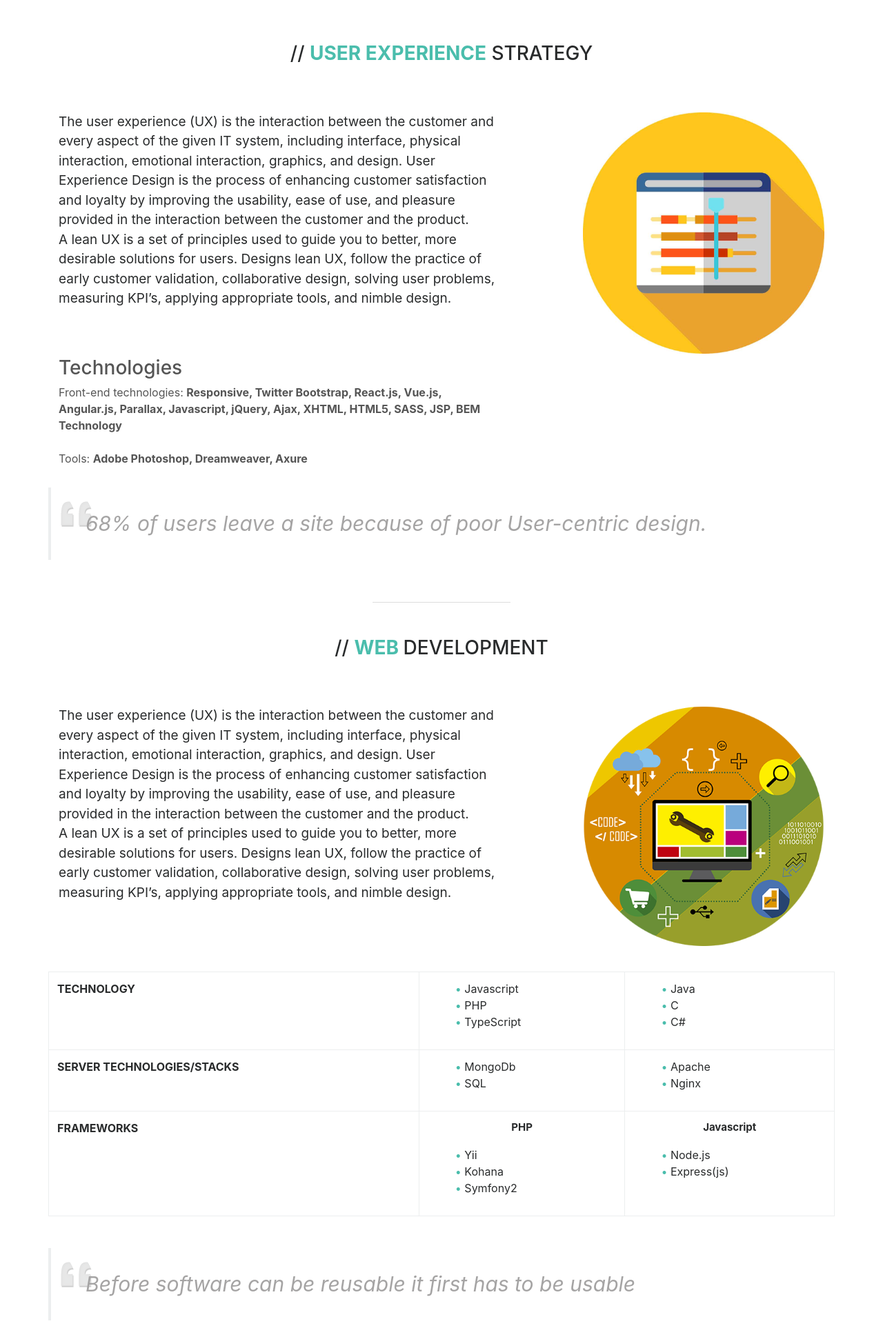
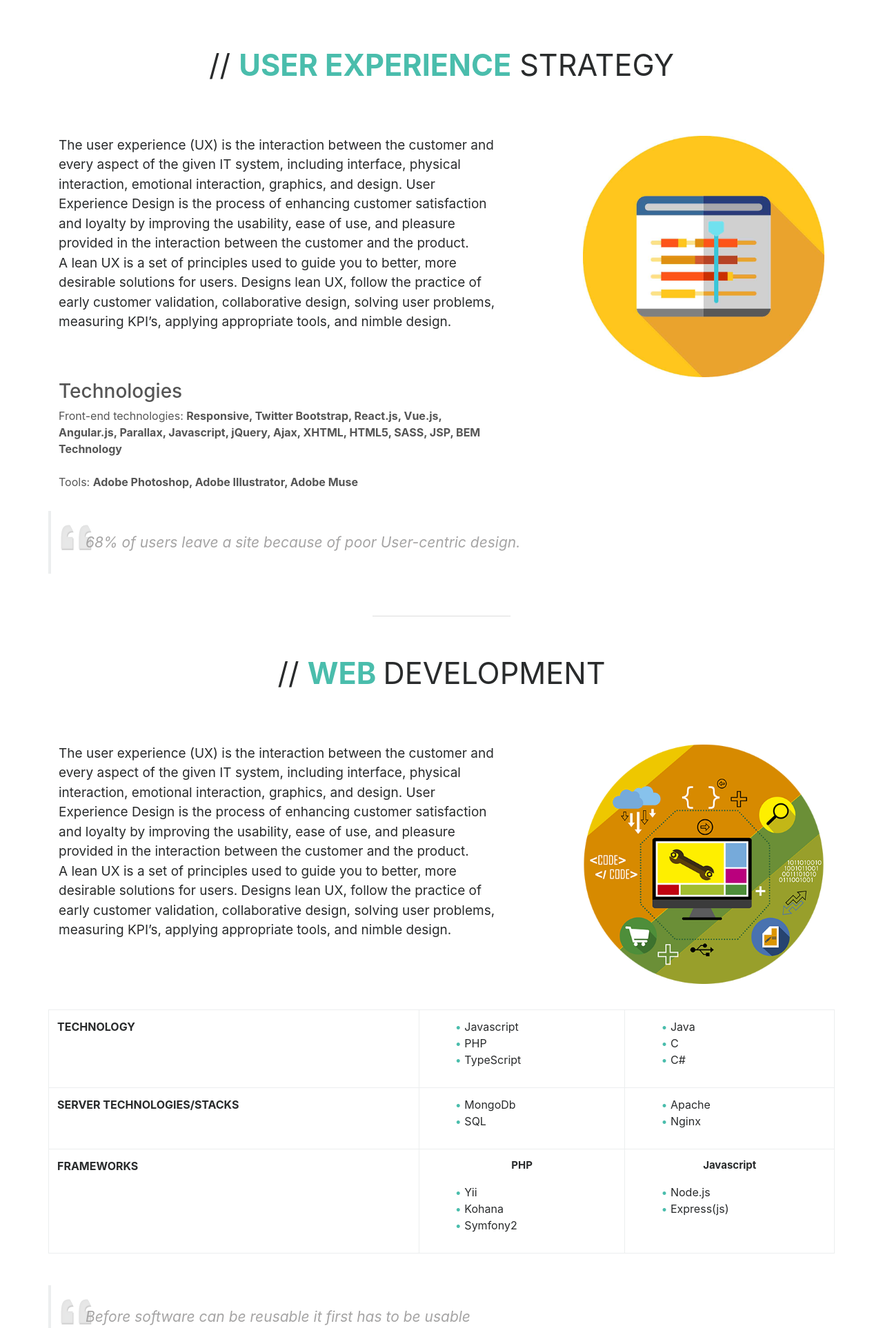
Before and after one commit to Develolper/develolper, a PHP site: page /services.html in a window 1280 px wide. Shown: the part 78-2004 px from the top of the page at 69% size. Run offline with PHP 8.4, Linux system fonts and the light colour scheme; some libraries are stand-ins or nearby versions.

Commit message:
portfolio items

```diff
--- a/css/style.css
+++ b/css/style.css
@@ -163,6 +163,14 @@ h3 strong {
     color: #4abdac;
 }
 
+
+p.large_headline {
+    font-size: 2.7em;
+}
+
+.large_headline strong{
+    color: #4abdac;
+}
 
 
 /*bouncing down arrow*/
@@ -360,6 +368,7 @@ h3 strong {
     opacity: 0;
     transition: .5s ease;
     background-color: #4ABDAC;
+
 }
 
 .overlayBrandName a{
@@ -383,7 +392,8 @@ h3 strong {
     left: 50%;
     transform: translate(-50%, -50%);
     -ms-transform: translate(-50%, -50%);
-    text-align: center;
+
+    /*text-align: center;*/
 }
 
 .text hr {
@@ -836,7 +846,7 @@ img.big_section_icon {
     /*border-left: 1px solid #ccc;*/
     color: #a5a4a4;
     font-style:italic;
-    font-size: 30px;
+    font-size: 21px;
     margin: 30px;
     margin-left: 0;
     padding: 30px 30px 30px 50px;
--- a/services.html
+++ b/services.html
@@ -63,9 +63,9 @@
             <div class="top-buffer"></div>
 
             <div class="col align-self-center" id="userexperience">
-                <h3 class="text-center">
+                <p class="text-center large_headline" >
                     // <strong>USER EXPERIENCE</strong> STRATEGY
-                </h3>
+                </p>
             </div>
 
             <div class="top-buffer"></div>
@@ -85,7 +85,7 @@
                         <h3>Technologies</h3>
                         Front-end technologies: <b>Responsive, Twitter Bootstrap, React.js, Vue.js, Angular.js, Parallax, Javascript, jQuery, Ajax, XHTML, HTML5, SASS, JSP, BEM Technology</b>
                         <br /><br />
-                        Tools: <b>Adobe Photoshop, Dreamweaver, Axure</b>
+                        Tools: <b>Adobe Photoshop, Adobe Illustrator, Adobe Muse</b>
                     </div>
 
 
@@ -127,9 +127,9 @@
 
 
     <div class="col align-self-center" id="webdevelopment">
-        <h3 class="text-center">
+        <p class="text-center large_headline">
             // <strong> WEB  </strong> DEVELOPMENT
-        </h3>
+        </p>
     </div>
     <div class="top-buffer"></div>
 
```
Also changed, not shown: index.html (+21 -9 lines), images/what_we_done/brav.png (added), images/what_we_done/linqfish.png (added), images/what_we_done/sahhat.png (added).
